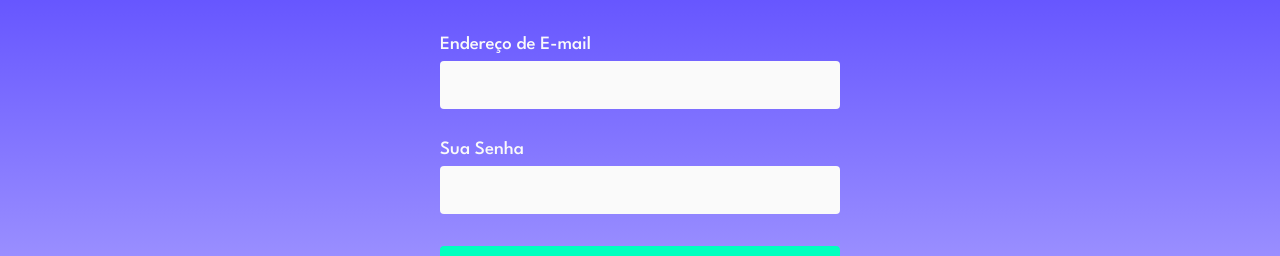
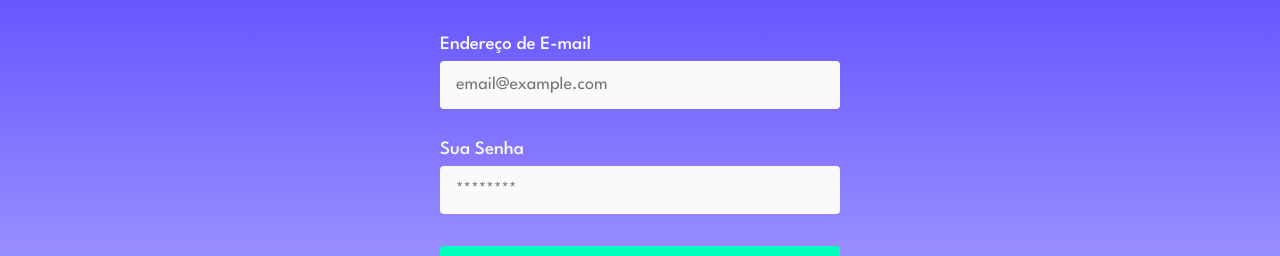
Before and after one commit to LeandroFilie/comsentimento-techtest, a React (Create React App) app: page /login in a window 1280 px wide. Shown: the part 347-603 px from the top of the page. Built offline with nearby package versions, Linux system fonts and the light colour scheme.

Commit message:
refactor(Input): create input styled component

```diff
--- /dev/null
+++ b/src/components/Input.js
@@ -0,0 +1,16 @@
+import styled from 'styled-components';
+
+export const Input = styled.input`
+  height: 48px;
+  border: none;
+  border-radius: 4px;
+  padding: 12px 16px;
+  font-size: 1.125rem;
+  width: 100%;
+
+  background: ${({ variant, theme }) => (variant === 'light' ? theme.colors.gray[50] : theme.colors.gray[100])};
+
+  &:focus{
+    outline: 2px solid ${({ theme }) => theme.colors.secondary};
+  }
+`;
--- a/src/pages/Login/index.js
+++ b/src/pages/Login/index.js
@@ -3,6 +3,7 @@ import { Container, Header, Form } from './styles';
 
 import Logo from '../../assets/logo.svg';
 import { Button } from '../../components/Button';
+import { Input } from '../../components/Input';
 
 export default function Login() {
   return (
@@ -15,12 +16,12 @@ export default function Login() {
       <Form>
         <label>
           Endereço de E-mail
-          <input type="text" />
+          <Input variant="light" type="text" placeholder="email@example.com" />
         </label>
 
         <label>
           Sua Senha
-          <input type="password" />
+          <Input variant="light" type="password" placeholder="********" />
         </label>
 
         <Button variant="form">Entrar</Button>
--- a/src/pages/Login/styles.js
+++ b/src/pages/Login/styles.js
@@ -47,16 +47,4 @@ export const Form = styled.form`
     font-size: 1.175rem;
     width: 100%;
   }
-
-  input {
-    background: ${({ theme }) => theme.colors.gray[50]};
-    height: 48px;
-    border: none;
-    border-radius: 4px;
-    padding: 12px 16px;
-    font-size: 1.125rem;
-    width: 100%;
-
-
-  }
 `;
```
